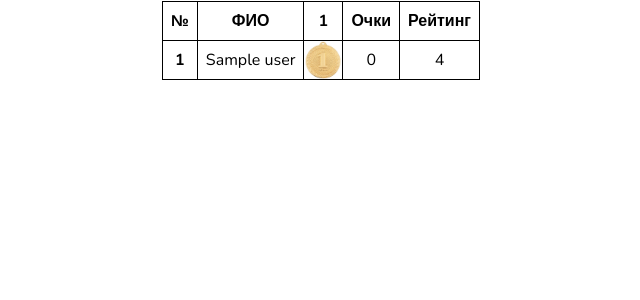
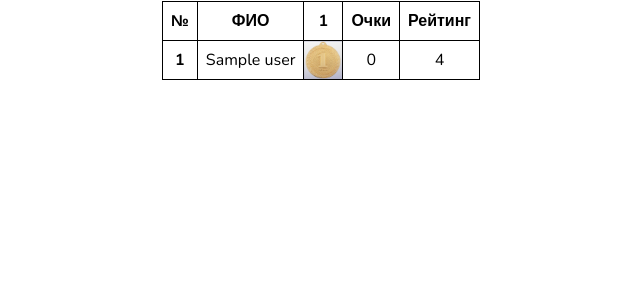
Before and after one commit to ViktorBachmanov/ChessClub, a Laravel app: template resources/views/main_table.blade.php in a window 1280 px wide. Shown: the top 300 px of the page, without its empty margins (319-959 px from the left). Run offline with Laravel 8, Linux system fonts and the light colour scheme; the template is opened without the code that fills it: most values are stand-ins (such as "Sample title", 1, 10 or a date in 2020).

Commit message:
Make transparent medal pics

```diff
--- a/resources/views/main_table.blade.php
+++ b/resources/views/main_table.blade.php
@@ -30,10 +30,10 @@
 				padding: 0;
 				position: relative;
 
-				/*
+
 				background: linear-gradient(170deg, rgb(245,245,245) 0%,
 													rgb(225,225,225) 50%,
-													rgb(175,175,200) 100%);*/
+													rgb(175,175,200) 100%);
 			}
 
 			.medal {
@@ -88,16 +88,16 @@
 									@php
 									switch($loop->iteration) {
 										case 1:
-										 echo "<img src='pics/chess_gold.png' class='medal'>";
+										 echo "<img src='pics/chess_gold_t.png' class='medal'>";
 
 										 break;
 
 										case 2:
-										 echo "<img src='pics/chess_silver.png' class='medal'>";
+										 echo "<img src='pics/chess_silver_t.png' class='medal'>";
 										 break;
 
 										case 3:
-										 echo "<img src='pics/bronze_3.jpg' class='medal'>";
+										 echo "<img src='pics/bronze_3_t.png' class='medal'>";
 										 break;
 									}
 									@endphp
```
Also changed, not shown: public/pics/bronze_3_t.png (added), public/pics/chess_gold_t.png (added), public/pics/chess_silver_t.png (added).
